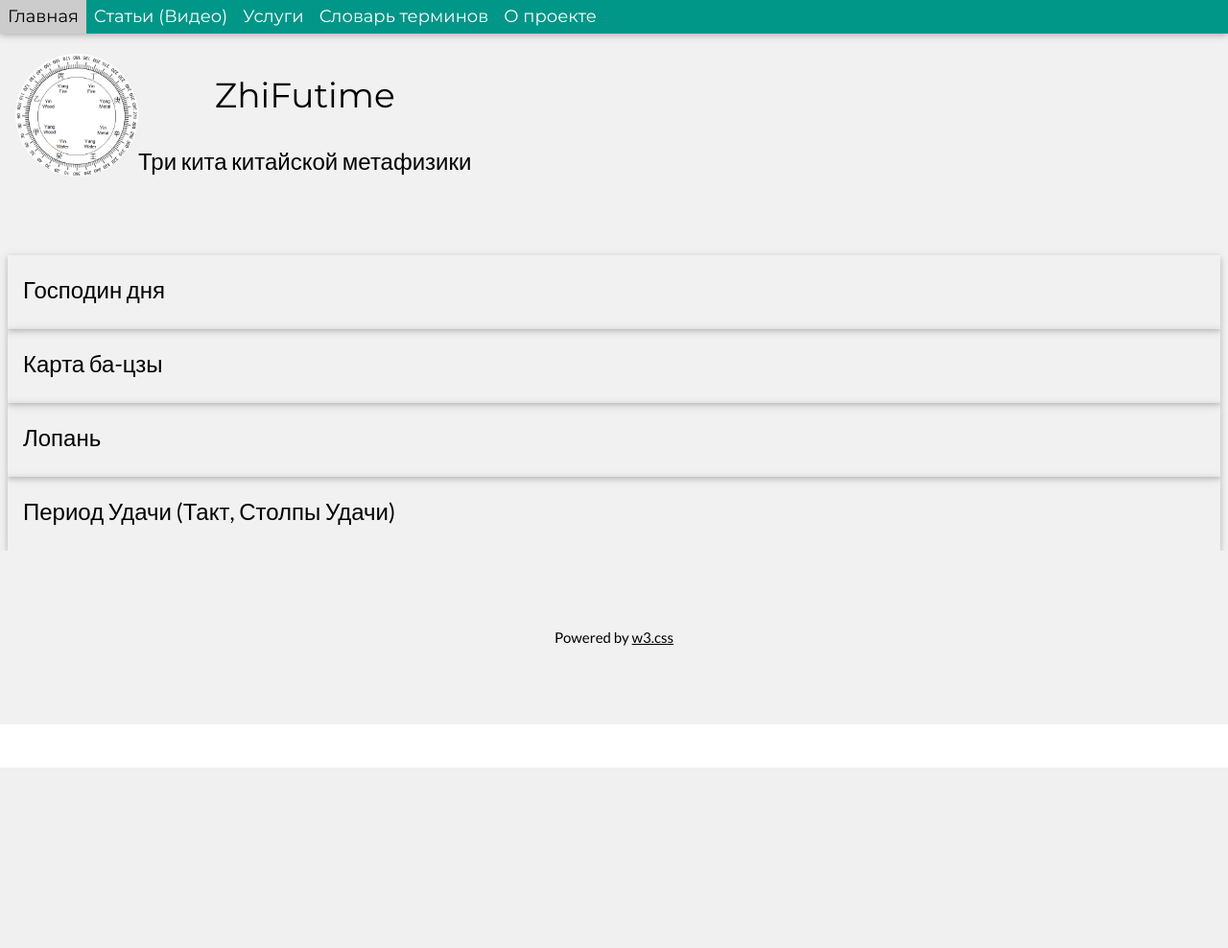
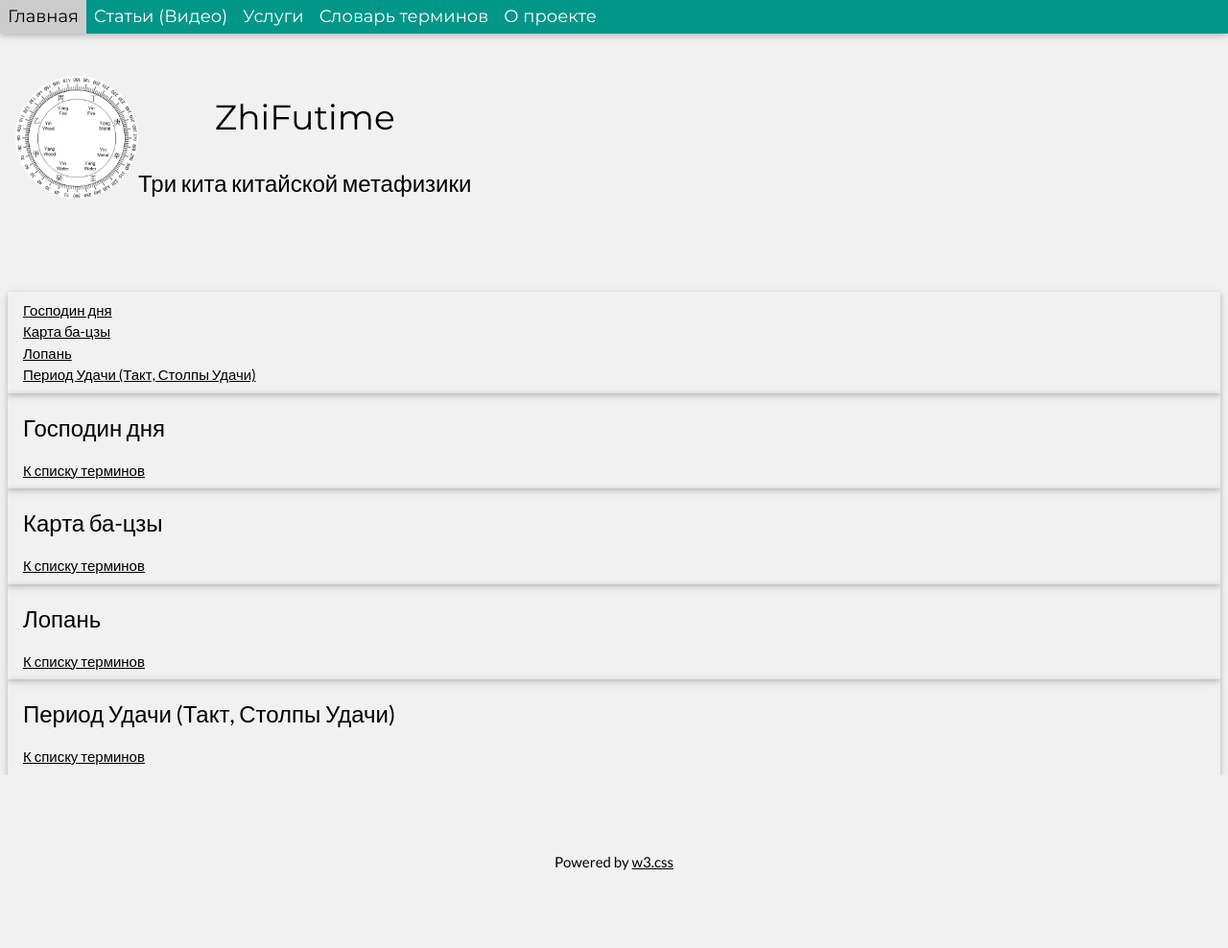
Before and after one commit to Zlak/rproject, a Django app: page /thesaurus/ in a window 1280 px wide. Shown: the whole page at 96% size. Before the commit the page ends 800 px from the top, so only its background shows below. Run offline with Django 3.2, Linux system fonts and the light colour scheme; data comes from the database, SQL or seed files in the repository.

Commit message:
changes to style in base to auto resize images +og:title +thesausrus links

```diff
--- a/zhifutime/templates/basetry.html
+++ b/zhifutime/templates/basetry.html
@@ -5,13 +5,18 @@
 <title>ZhiFutime {% block title %}{% endblock %}</title>
 <meta charset="UTF-8">
 <meta name="viewport" content="width=device-width, initial-scale=1">
-
+<meta property="og:title" content="Китайская метафизика" />
+<meta property="og:type" content="website" />
+<meta property="og:image" content="{% static "Four-Pillars.png" %}" />
+<meta property="og:locale" content="ru_RU" />
 <link rel="stylesheet" href="{% static "w3.css" %}">
 <!--<link href="https://fonts.googleapis.com/css?family=Neucha" rel="stylesheet">-->
 <link rel="stylesheet" href="https://fonts.googleapis.com/css?family=Lato">
 <link rel="stylesheet" href="https://fonts.googleapis.com/css?family=Montserrat">
 <link rel="stylesheet" href="https://cdnjs.cloudflare.com/ajax/libs/font-awesome/4.7.0/css/font-awesome.min.css">
+<img style='height: 100%; width: 100%; object-fit: contain'/>
 <style>
+img {max-width: 100%; height: auto; object-fit: scale-down }
 body, h1, h2,h3,h4,h5,h6 {font-family: "Lato", sans-serif}
 .w3-bar,h1,button {font-family: "Montserrat", sans-serif}
 .fa-anchor,.fa-coffee {font-size:200px}
--- a/zhifutime/templates/main.html
+++ b/zhifutime/templates/main.html
@@ -1,5 +1,5 @@
 {%  extends 'basetry.html' %}
-{% block title %}{% endblock %}
+{% block title %} Китайская метафизика{% endblock %}
 {% block main_content %}
 <p>Обычно, люди начинают задумываться над тем, что происходит в их жизни, когда случается что-то из ряда вон выходящее.
 Но, даже в этом случае, почему-то принято обвинять в этом правительство, мужа/жену, начальника и т.п.
--- a/zhifutime/templates/thesaurus.html
+++ b/zhifutime/templates/thesaurus.html
@@ -3,12 +3,21 @@
 {% block title %} Словарь терминов {% endblock %}
 
 {% block main_content %}
+    <p> </p>
+    <div  class="w3-card w3-padding" id="list">
+    {%  for term in terms %}
+        <tr><div>
+            <a href="#{{ term.id }}">{{ term.title }}</a>
+            </div>
+        </tr>
+    {% endfor %}
+    </div>
     <table class="w3-table-all w3-hoverable">
         {%  for term in terms %}
         <tr><div class="w3-card w3-padding">
-            <h3>{{ term.title }}</h3>
+            <h3 id="{{ term.id }}">{{ term.title }}</h3>
             <p>{{ term.text | safe }}</p>
-
+            <a href="#list">К списку терминов</a>
             </div>
         </tr>
         {% endfor %}
```
